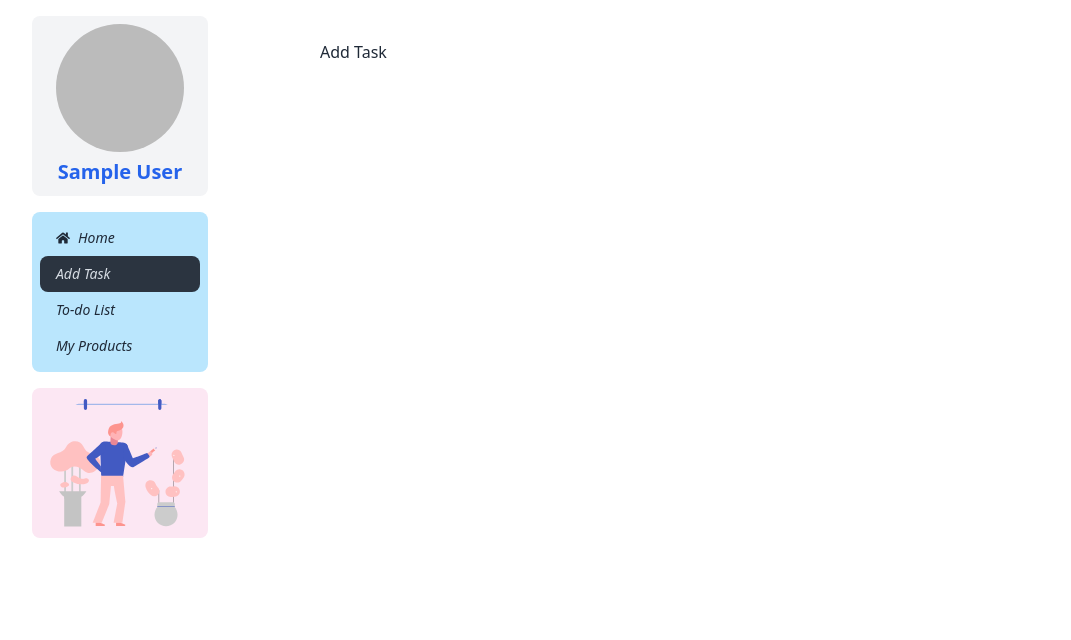
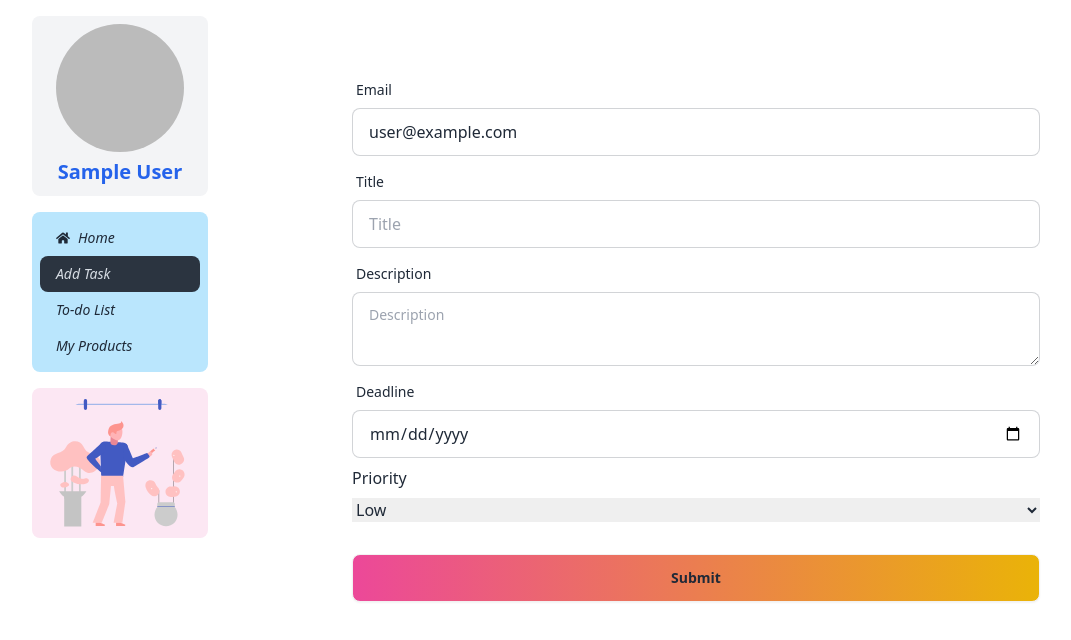
Before and after one commit to Ariful2634/task-manager-client, a React (Vite) app: page /dashboard/addTask in a window 1280 px wide. Shown: the top 640 px of the page, without its empty margins (32-1103 px from the left). Built offline with nearby package versions, Linux system fonts and the light colour scheme; no server answers; sample sign-in values are in the browser's storage.

Commit message:
user can add task

```diff
--- a/package.json
+++ b/package.json
@@ -10,11 +10,13 @@
     "preview": "vite preview"
   },
   "dependencies": {
+    "axios": "^1.6.2",
     "firebase": "^10.7.1",
     "localforage": "^1.10.0",
     "match-sorter": "^6.3.1",
     "react": "^18.2.0",
     "react-dom": "^18.2.0",
+    "react-hook-form": "^7.49.2",
     "react-icons": "^4.12.0",
     "react-lottie": "^1.2.3",
     "react-router-dom": "^6.21.0",
--- a/src/Components/Dashboard/AddTask.jsx
+++ b/src/Components/Dashboard/AddTask.jsx
@@ -1,9 +1,79 @@
+import { useContext } from "react";
+import { useForm } from "react-hook-form";
+import { AuthContext } from "../Provider/AuthProvider";
+import axios from "axios";
+import Swal from "sweetalert2";
 
 
 const AddTask = () => {
+
+    const {user} = useContext(AuthContext)
+    // const mailUser = user?.email
+    const {
+        register,
+        handleSubmit,
+
+        reset,
+        // formState: { errors },
+    } = useForm()
+
+
+    const onSubmit = (data) => {
+        console.log(data)
+        axios.post("http://localhost:5000/tasks",data)
+        .then(res=>{
+            console.log(res.data)
+            if(res.data.insertedId){
+                reset
+                Swal.fire(
+                    'Congratulations',
+                    'Task added Successfully!',
+                    'success'
+                  )
+            }
+         })
+    }
+
     return (
         <div>
-            <h2>Add Task</h2>
+            <form onSubmit={handleSubmit(onSubmit)} className="card-body">
+                <div className="form-control">
+                    <label className="label">
+                        <span className="label-text">Email</span>
+                    </label>
+                    <input type="text" placeholder="Email" name="email" {...register("email")} className="input input-bordered" defaultValue={user?.email} required />
+                </div>
+                <div className="form-control">
+                    <label className="label">
+                        <span className="label-text">Title</span>
+                    </label>
+                    <input type="text" placeholder="Title" name="title" {...register("title")} className="input input-bordered" required />
+                </div>
+                <div className="form-control">
+                    <label className="label">
+                        <span className="label-text">Description</span>
+                    </label>
+                    {/* <input type="text" placeholder="PhotoURl" name="photoURL" {...register("photoURL")} className="input input-bordered" required /> */}
+                    <textarea className="textarea textarea-bordered" placeholder="Description" name="description" {...register("description")} required></textarea>
+                </div>
+                <div className="form-control">
+                    <label className="label">
+                        <span className="label-text">Deadline</span>
+                    </label>
+                    <input type="date" placeholder="Deadline" name="deadline" {...register("deadline")} className="input input-bordered" required />
+                </div>
+                <label>Priority</label>
+                <select {...register("priority")}>
+                    <option value="low">Low</option>
+                    <option value="moderate">Moderate</option>
+                    <option value="high">High</option>
+                </select>
+
+                <div className="form-control mt-6">
+                    <button className="btn bg-gradient-to-r from-pink-500 to-yellow-500">Submit</button>
+                </div>
+
+            </form>
         </div>
     );
 };
--- a/src/Components/Register/Register.jsx
+++ b/src/Components/Register/Register.jsx
@@ -45,7 +45,7 @@ const Register = () => {
                 })
                 form.reset()
 
-                console.log(user)
+                // console.log(user)
                 Swal.fire(
                     'Congratulations',
                     'User Created Successfully!',
```
Also changed, not shown: 1 other file (tests, documents, lock files or other folders).
